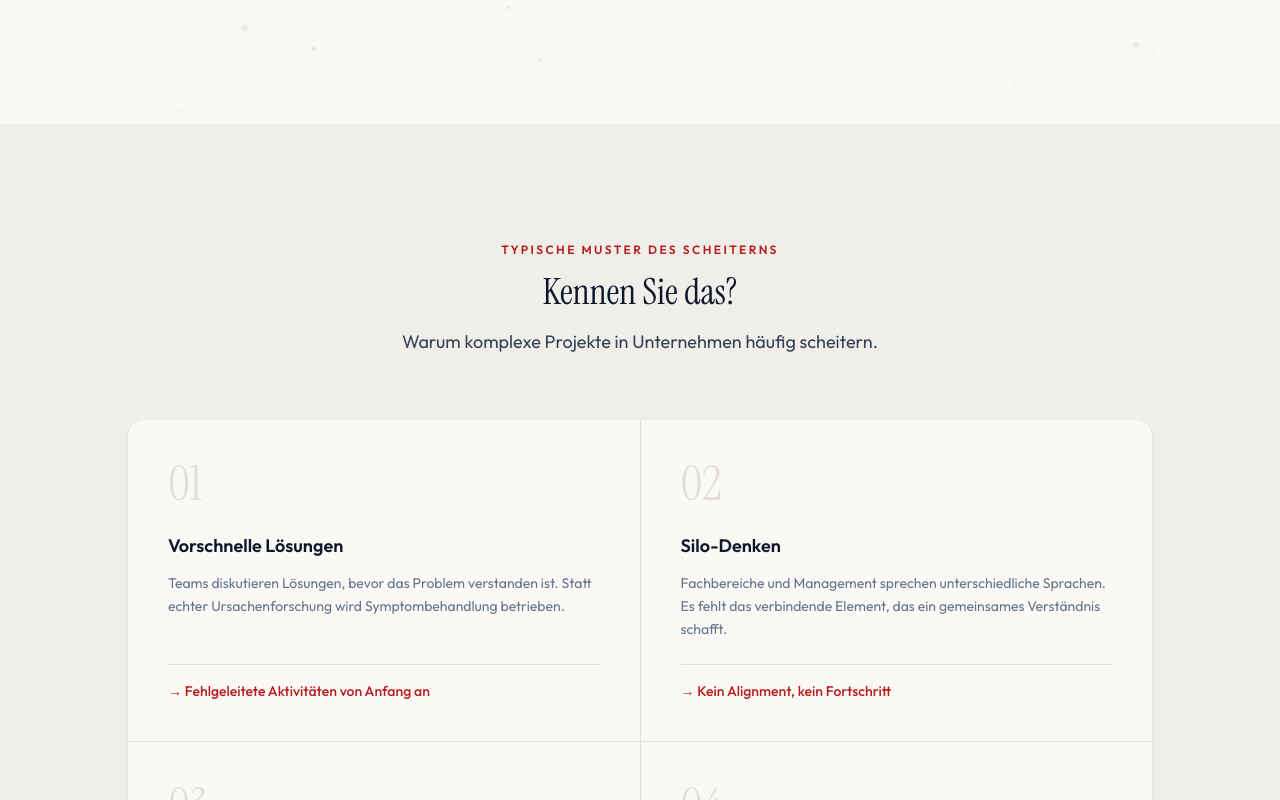
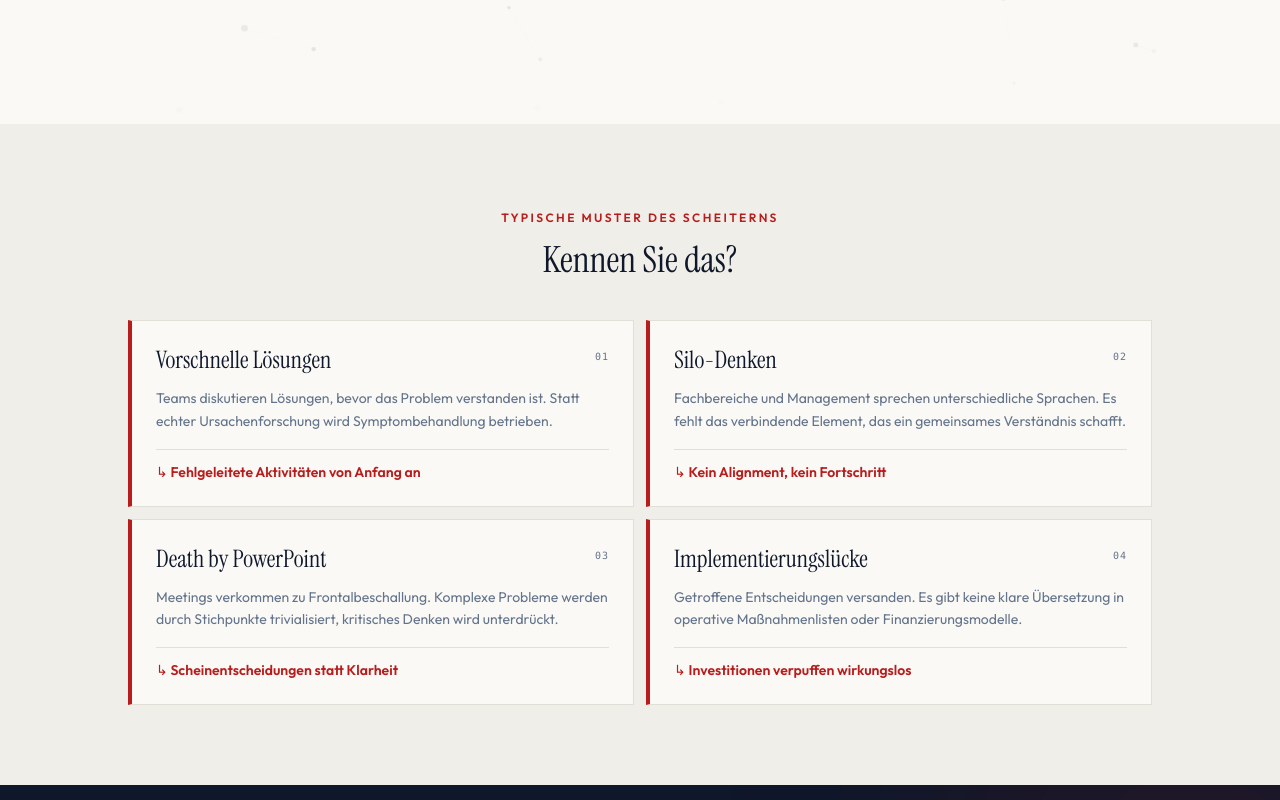
Before and after one commit to drroessler/landingpage, a React (Vite) app: page / in a window 1280 px wide. Shown: the part 720-1520 px from the top of the page. Built offline with nearby package versions, Linux system fonts and the light colour scheme.

Commit message:
Content & Design Update Problem Section

```diff
--- a/src/components/sections/ProblemSection.tsx
+++ b/src/components/sections/ProblemSection.tsx
@@ -29,39 +29,39 @@ const problems = [
 
 export default function ProblemSection() {
   return (
-    <section id="problem" className="py-20 lg:py-28 bg-surface">
-      <div className="max-w-7xl mx-auto px-4 sm:px-6 lg:px-8">
+    <section id="problem" className="py-14 lg:py-20 bg-surface">
+      <div className="max-w-6xl mx-auto px-4 sm:px-6 lg:px-8">
         <AnimatedContent>
-          <div className="text-center mb-16">
+          <div className="text-center mb-10">
             <span className="text-xs font-semibold uppercase tracking-[0.2em] text-accent">
               Typische Muster des Scheiterns
             </span>
             <h2 className="font-display text-3xl md:text-4xl text-ink mt-3">
               Kennen Sie das?
             </h2>
-            <p className="mt-4 text-lg text-ink-light max-w-xl mx-auto">
-              Warum komplexe Projekte in Unternehmen häufig scheitern.
-            </p>
           </div>
         </AnimatedContent>
 
-        <div className="grid md:grid-cols-2 gap-px max-w-5xl mx-auto bg-border rounded-2xl overflow-hidden shadow-sm">
+        <div className="grid md:grid-cols-2 gap-3 max-w-5xl mx-auto">
           {problems.map((p) => (
-            <div key={p.title}>
-              <div className="bg-paper p-8 md:p-10 flex flex-col h-full group hover:bg-white transition-colors duration-300">
-                <span className="font-display text-5xl text-border group-hover:text-accent/20 transition-colors duration-300 leading-none mb-6">
+            <div
+              key={p.title}
+              className="group bg-paper h-full flex flex-col border border-border border-l-4 border-l-accent p-5 md:p-6 hover:shadow-md hover:-translate-y-0.5 transition-all duration-200"
+            >
+              <div className="flex items-start justify-between gap-2 mb-3">
+                <h3 className="font-display text-xl md:text-2xl text-ink leading-tight">
+                  {p.title}
+                </h3>
+                <span className="text-[10px] font-mono tracking-widest text-muted mt-1 shrink-0">
                   {p.num}
                 </span>
-                <h3 className="font-semibold text-ink text-lg mb-3">
-                  {p.title}
-                </h3>
-                <p className="text-muted text-sm leading-relaxed mb-6 flex-1">
-                  {p.text}
-                </p>
-                <p className="text-accent text-sm font-medium border-t border-border pt-4">
-                  → {p.result}
-                </p>
               </div>
+              <p className="text-muted text-sm leading-relaxed flex-1 mb-4">
+                {p.text}
+              </p>
+              <p className="text-accent text-sm font-semibold border-t border-border pt-3">
+                ↳ {p.result}
+              </p>
             </div>
           ))}
         </div>
```
